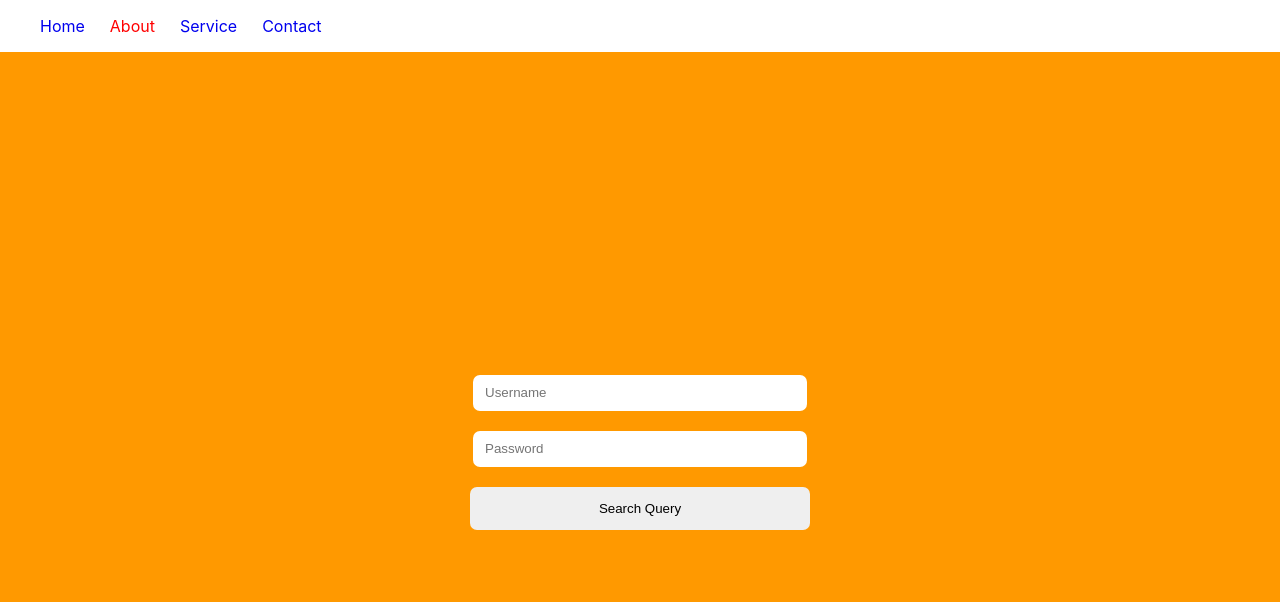
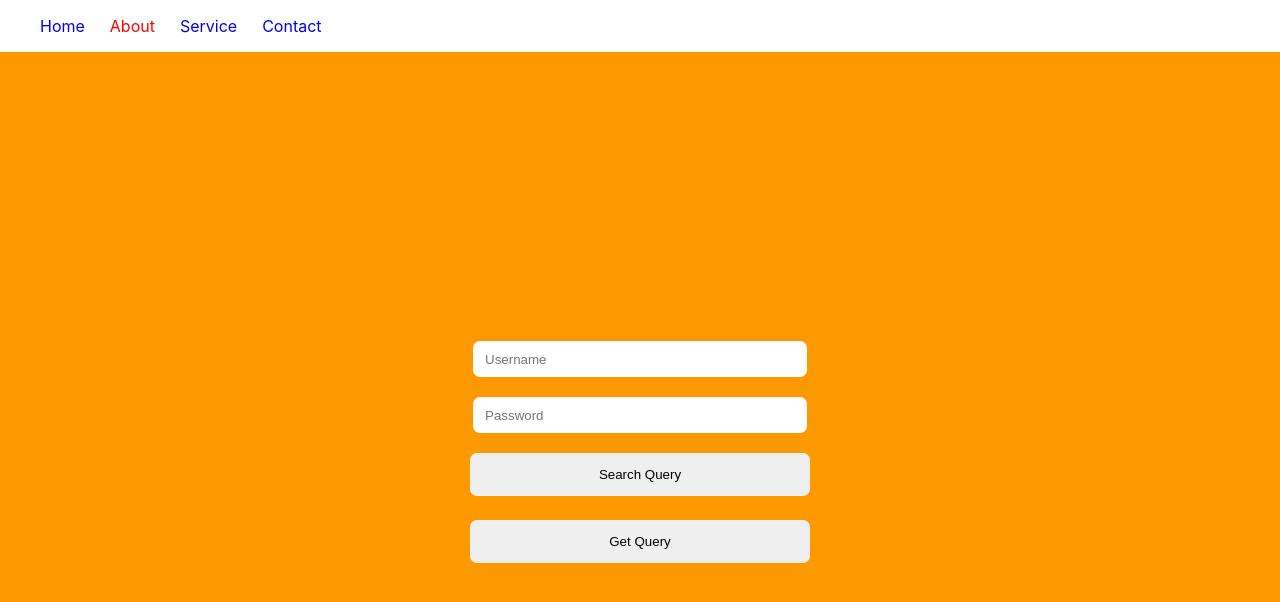
Before and after one commit to koheinthurako/React20-9-2023, a React (Create React App) app in the folder router/: page /about in a window 1280 px wide. Shown: the top 602 px of the page. Built offline with nearby package versions, Linux system fonts and the light colour scheme.

Commit message:
finish about useSearchParams Hook

```diff
--- a/router/src/pages/About.jsx
+++ b/router/src/pages/About.jsx
@@ -18,11 +18,16 @@ const About = () => {
   const handleClick = e => {
     // console.log("Click");
     e.preventDefault();
-    // setQuery({name: "Thet Zaw Hein", age:25});
     console.log(formRef.current[0].value);
     console.log(formRef.current[1].value);
+    setQuery({name: formRef.current[0].value, age:formRef.current[1].value});
   }
 
+  const handleGet = () => {
+    // အောက်က name & age က setQuery ထဲက data
+    console.log(query.get("name"), query.get("age"));
+    // query.get(name);
+  };
 
   return (
     <div className="container about">
@@ -34,6 +39,9 @@ const About = () => {
           <input type="number" placeholder="Password" style={{width:"320px", height: "34px", borderRadius: "7px", border: "none", paddingLeft: "12px", margin: "20px 0"}}/>
           <button onClick={handleClick}>Search Query</button>
         </form>
+        <br/>
+        {/* ဒီ button က form မှတစ်ဆင့် ရှာလိုက်တဲ့ URL ထဲက query တန်ဖိုးတွေကို query.get() method နဲ့ပြန်ယူခြင်း */}
+        <button onClick={handleGet}>Get Query</button>
       </div>
     </div>
   )
```
